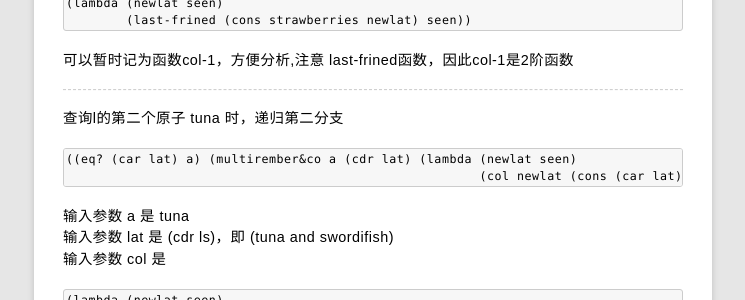
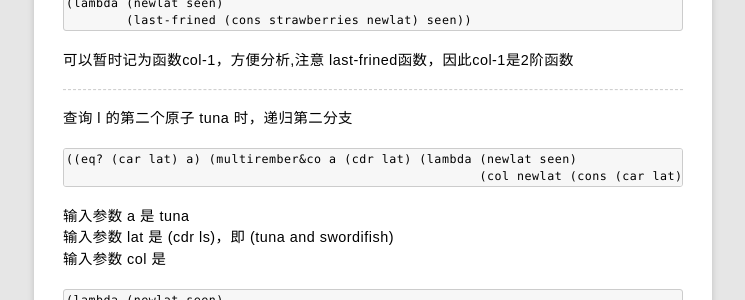
Before and after one commit to rhuichao/uternet.github.io, a Jekyll site: the page built from TLS/08.md, in a window 1280 px wide and 900 px high, scrolled down 20629 px. Shown: the part 150-450 px from the top of the window, without its empty margins (267-1012 px from the left). Built offline with Jekyll 4.4.1, drawn with Linux system fonts in a browser that asks for light colours; some web fonts are replaced; Markdown is read by kramdown in place of the engine named in the settings.

Commit message:
new post

````diff
--- a/TLS/08.md
+++ b/TLS/08.md
@@ -1173,7 +1173,7 @@ col 是
 
 -------------------
 
-查询l的第二个原子 tuna 时，递归第二分支
+查询 l 的第二个原子 tuna 时，递归第二分支
 
 ```
 ((eq? (car lat) a) (multirember&co a (cdr lat) (lambda (newlat seen)
````
